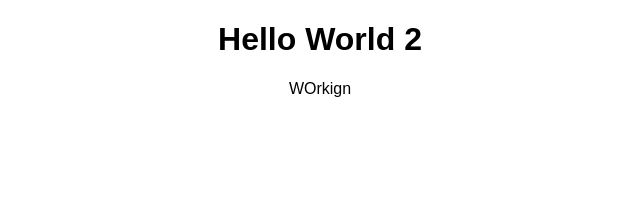
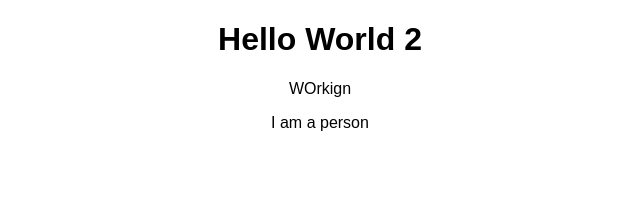
Before and after one commit to stefanevansnz/reactjs-udemy, a React (Create React App) app: page / in a window 1280 px wide. Shown: the top 204 px of the page, without its empty margins (320-960 px from the left). Built offline with nearby package versions, Linux system fonts and the light colour scheme.

Commit message:
Added Person component

```diff
--- a/src/App.js
+++ b/src/App.js
@@ -1,5 +1,6 @@
 import React, { Component } from 'react';
 import './App.css';
+import Person from './Person/Person';
 
 class App extends Component {
   render() {
@@ -7,6 +8,7 @@
       <div className="App">
         <h1>Hello World 2</h1>
         <p>WOrkign</p>
+        <Person />
       </div>
     );
     //return React.createElement('div', {className: 'App'}, React.createElement('h1', null , 'Some text'));
--- /dev/null
+++ b/src/Person/Person.js
@@ -0,0 +1,7 @@
+import React from 'react';
+
+const person = () => {
+    return <p>I am a person</p>
+}
+
+export default person;
```
